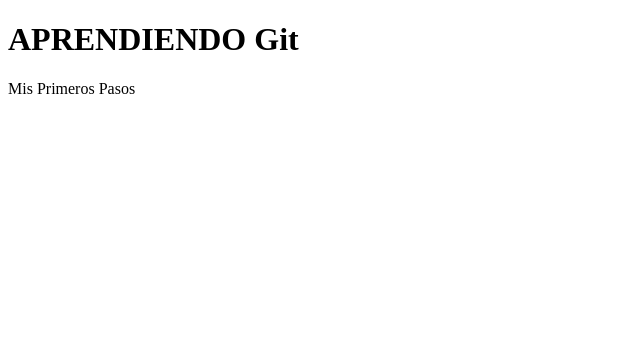
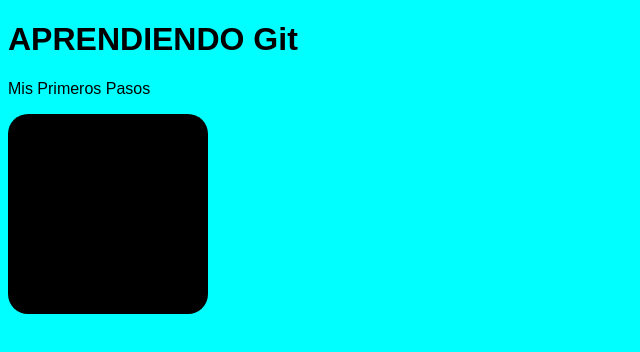
Before and after one commit to 70641942/youtube-git, a plain HTML site: page index.html in a window 1280 px wide. Shown: the whole page, without its empty margins (0-640 px from the left). Drawn offline with Linux system fonts and the light colour scheme.

Commit message:
Agreando Stilo

```diff
--- a/index.html
+++ b/index.html
@@ -4,9 +4,11 @@
     <meta charset="UTF-8">
     <meta name="viewport" content="width=device-width, initial-scale=1.0">
     <title>Git || Git Hub</title>
+    <link rel="stylesheet" href="style.css">
 </head>
 <body>
     <h1>APRENDIENDO Git</h1>
     <p>Mis Primeros Pasos</p>
+    <div></div>
 </body>
 </html>
--- a/style.css
+++ b/style.css
@@ -3,3 +3,9 @@ html{
     font-size: 10;
     font-family: Arial, Helvetica, sans-serif;
 }
+div{
+    background-color: black;
+    border-radius: 20px;
+    width: 200px;
+    height: 200px;
+}
```
